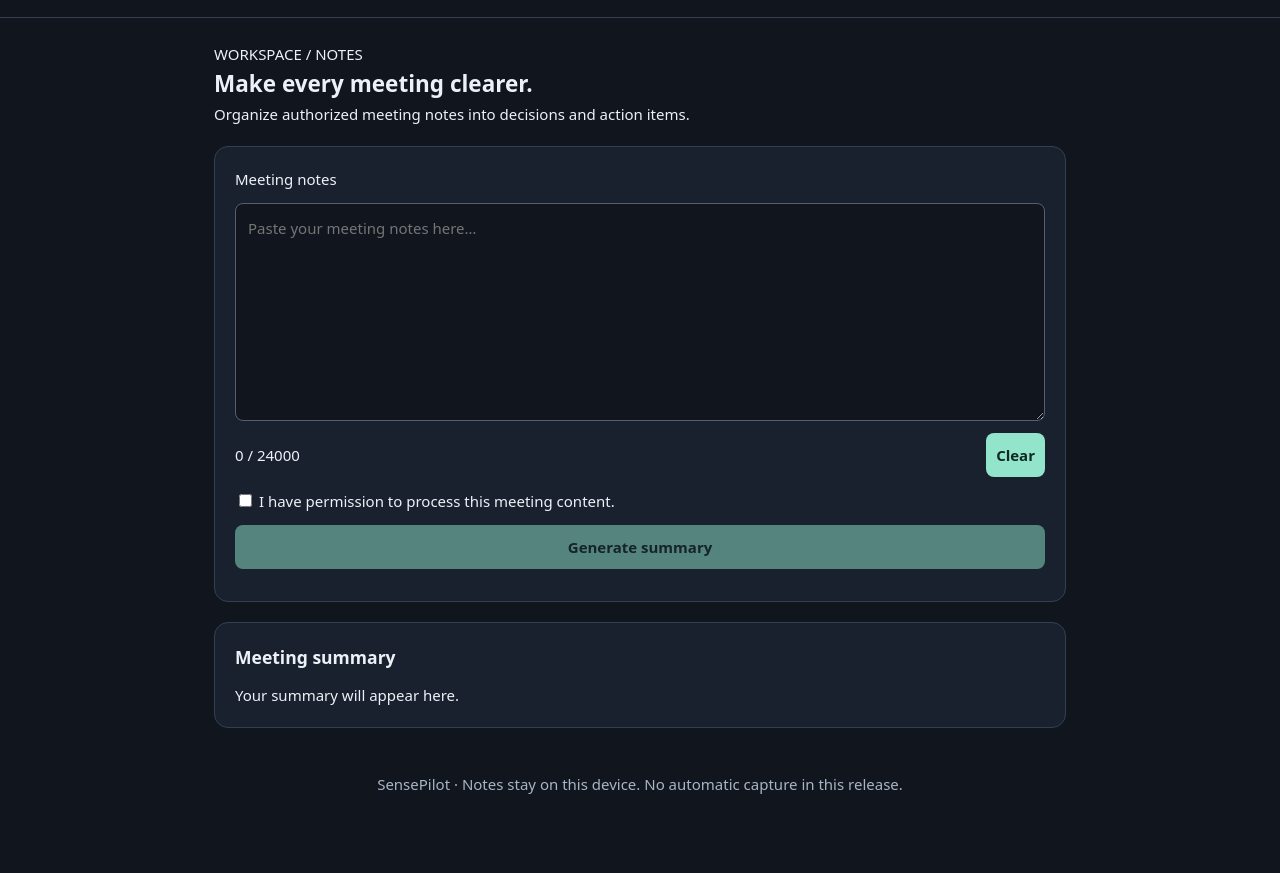
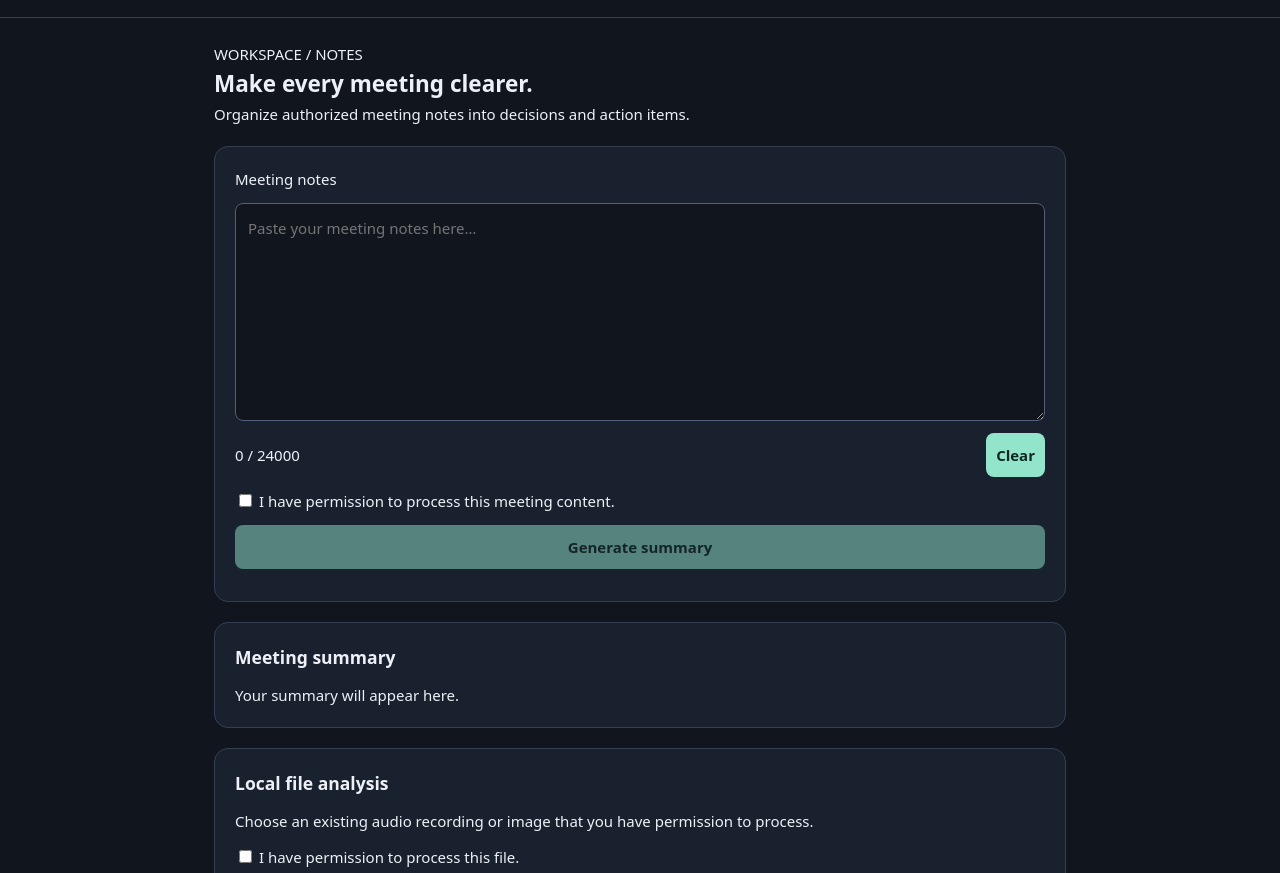
Before and after one commit to Arpitruh/SensePilot, an Electron app: page src/ui/index.html in a window 1280 px wide. Shown: the part 79-952 px from the top of the page. Before the commit the page ends 895 px from the top, so only its background shows below. Drawn offline with Linux system fonts and the light colour scheme.

Commit message:
Integrate local file analysis in src/ui/index.html

```diff
--- a/src/ui/index.html
+++ b/src/ui/index.html
@@ -3,4 +3,4 @@
 <body><header><div class="brand"><span class="mark">S</span><div><h1>SensePilot</h1><p>Local-first meeting workspace</p></div></div><span class="tag">Local AI</span></header>
 <main><section class="intro"><p class="eyebrow">WORKSPACE / NOTES</p><h2>Make every meeting clearer.</h2><p>Organize authorized meeting notes into decisions and action items.</p></section>
 <section class="panel"><label for="notes">Meeting notes</label><textarea id="notes" maxlength="24000" rows="8" placeholder="Paste your meeting notes here…"></textarea><div class="meta"><span id="count">0 / 24000</span><button id="clear" class="secondary">Clear</button></div><label class="consent"><input type="checkbox" id="consent"> I have permission to process this meeting content.</label><button id="summarize" disabled>Generate summary</button><p role="status" id="status" aria-live="polite"></p></section>
-<section class="panel"><h3>Meeting summary</h3><pre id="result" aria-live="polite">Your summary will appear here.</pre></section></main><footer>SensePilot · Notes stay on this device. No automatic capture in this release.</footer></body></html>
+<section class="panel"><h3>Meeting summary</h3><pre id="result" aria-live="polite">Your summary will appear here.</pre></section><section class="panel"><h3>Local file analysis</h3><p>Choose an existing audio recording or image that you have permission to process.</p><label><input type="checkbox" id="file-consent"> I have permission to process this file.</label><button id="audio-file" disabled>Transcribe audio file</button><button id="image-file" disabled>Analyze image file</button><p id="file-status" role="status" aria-live="polite"></p><pre id="file-result" aria-live="polite"></pre></section></main><footer>SensePilot · Notes stay on this device. No automatic capture in this release.</footer></body></html>
```
